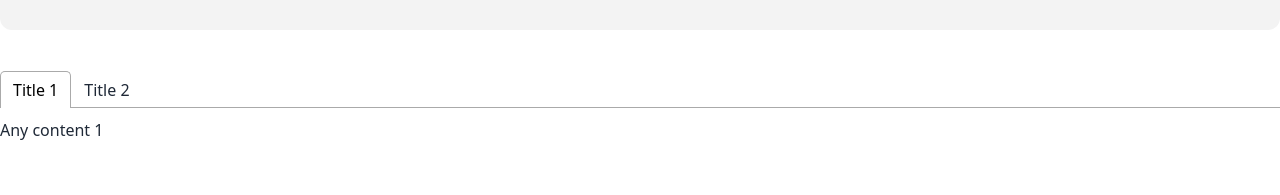
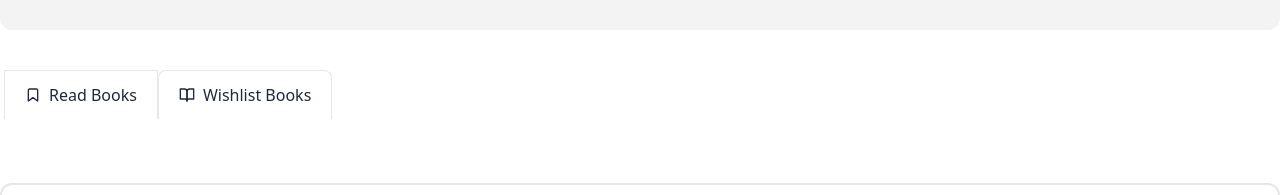
Before and after one commit to theashrafislam/a8-book-review, a React (Vite) app: page /listedBooks in a window 1280 px wide. Shown: the part 202-397 px from the top of the page. Built offline with nearby package versions, Linux system fonts and the light colour scheme; a web font is replaced by a local one.

Commit message:
home page is complate

```diff
--- a/src/components/ListedBooks/ListedBooks.jsx
+++ b/src/components/ListedBooks/ListedBooks.jsx
@@ -1,8 +1,6 @@
 import { Link, Outlet } from "react-router-dom";
 import Navbar from "../Navbar/Navbar";
 import { useState } from "react";
-import { Tab, Tabs, TabList, TabPanel } from 'react-tabs';
-import 'react-tabs/style/react-tabs.css';
 
 const ListedBooks = () => {
     const [index, setIndex] = useState(0)
@@ -16,7 +14,7 @@ const ListedBooks = () => {
 
             </div>
             <div>
-                {/* <div className="flex ml-1 lg:justify-start -mx-4 overflow-x-auto overflow-y-hidden sm:justify-center flex-nowrap dark:bg-gray-100 dark:text-gray-800">
+                <div className="flex ml-1 lg:justify-start -mx-4 overflow-x-auto overflow-y-hidden sm:justify-center flex-nowrap dark:bg-gray-100 dark:text-gray-800">
 
                         <Link to="" onClick={() => setIndex(0)} rel="noopener noreferrer" href="#" className={`flex items-center flex-shrink-0 px-5 py-3 space-x-2 border-b dark:border-gray-600 dark:text-gray-600 ${index === 0 ? "border border-b-0" : "border-b"}`}>
                             <svg xmlns="http://www.w3.org/2000/svg" viewBox="0 0 24 24" fill="none" stroke="currentColor" strokeWidth="2" strokeLinecap="round" strokeLinejoin="round" className="w-4 h-4">
@@ -33,22 +31,27 @@ const ListedBooks = () => {
                             </svg>
                             <span>Wishlist Books</span>
                         </Link>
-                </div> */}
-                <div>
+                </div>
+
+                {/* <div>
                     <Tabs>
                         <TabList>
-                            <Tab>Title 1</Tab>
-                            <Tab>Title 2</Tab>
+                            <Tab>Read Books</Tab>
+                            <Tab>Wishlist Books</Tab>
                         </TabList>
 
                         <TabPanel>
-                            <h2>Any content 1</h2>
+                            <Link to="">
+
+                            </Link>
                         </TabPanel>
                         <TabPanel>
-                            <h2>Any content 2</h2>
+                            <Link to={`wishListBooks`}>
+
+                            </Link>
                         </TabPanel>
                     </Tabs>
-                </div>
+                </div> */}
 
             </div>
             <Outlet></Outlet>
```
